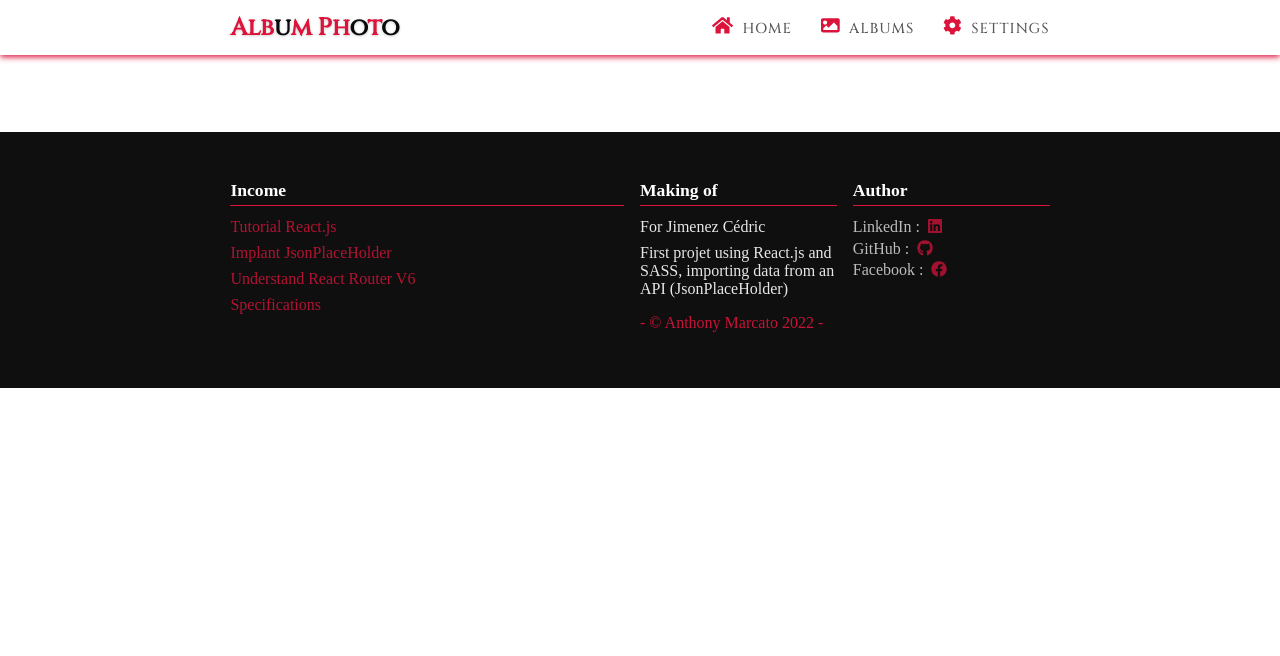
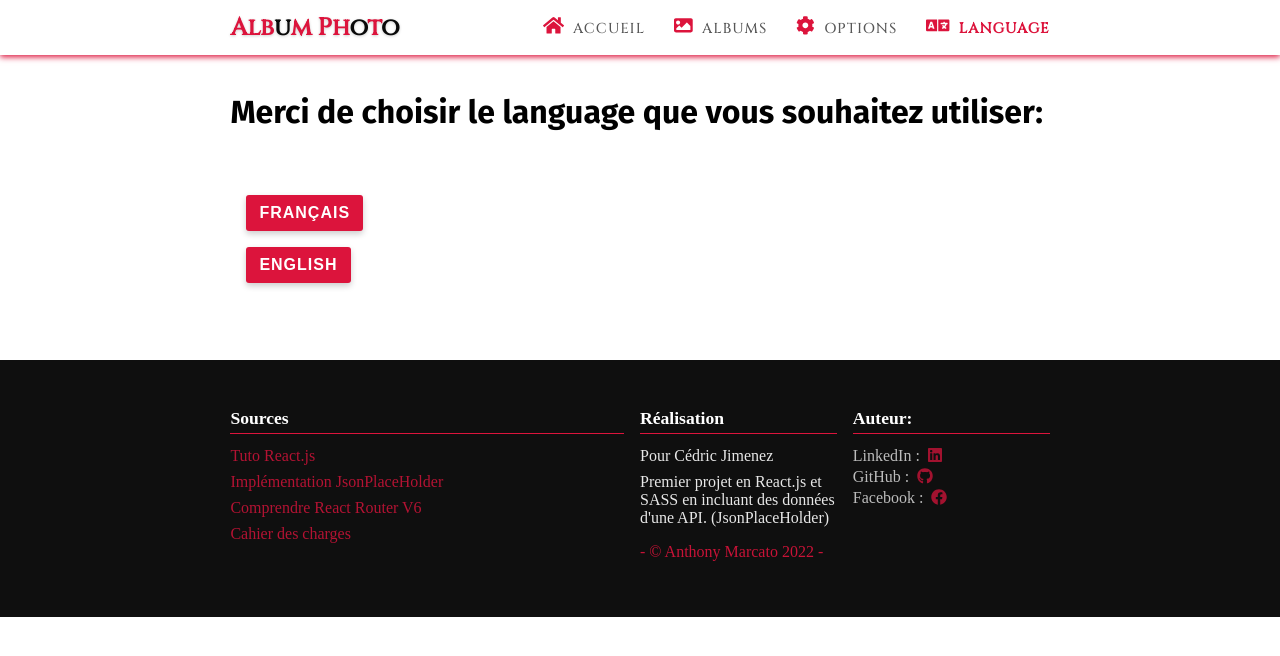
Before and after one commit to Marcat-A/Album-Photo, a React (Create React App) app: page /language in a window 1280 px wide. Shown: the top 656 px of the page. Built offline with nearby package versions, Linux system fonts and the light colour scheme.

Commit message:
Changement de language ajouté
Choix dans l'onglet language entre Anglais et Français

```diff
--- a/src/App.jsx
+++ b/src/App.jsx
@@ -4,23 +4,13 @@ import Home from "./components/pages/Home";
 import Settings from "./components/pages/Settings";
 import Albums from "./components/pages/Albums";
 import Album from "./components/pages/Album";
+import Language from "./components/pages/Language";
 
 import { BrowserRouter as Router, Routes, Route } from "react-router-dom";
-import { IntlProvider } from "react-intl";
-import French from "./lang/fr-CA.json"
-import English from "./lang/en-US.json"
 
-const local = navigator.language;
 
-let lang;
-if (local === "en-US"){
-  lang = English
-} else {
-  lang = French
-}
 function App() {
   return (
-    <IntlProvider locale messages={lang}>
     <Router>
       <Navbar />
       <div className="container main">
@@ -29,11 +19,11 @@ function App() {
           <Route exact path="/albums" element={<Albums />} />
           <Route path="/albums/:id" element={<Album />} />
           <Route exact path="/settings" element={<Settings />} />
+          <Route exact path="/language" element={<Language/>} />
         </Routes>
       </div>
       <Footer />
     </Router>
-    </IntlProvider>
   );
 }
 
--- a/src/components/Navbar.jsx
+++ b/src/components/Navbar.jsx
@@ -4,7 +4,7 @@ import Sidebar from "./Sidebar";
 import { Link, useLocation } from "react-router-dom";
 
 import { FontAwesomeIcon } from "@fortawesome/react-fontawesome";
-import { faHome, faImage, faCog } from "@fortawesome/free-solid-svg-icons";
+import { faHome, faImage, faCog, faLanguage } from "@fortawesome/free-solid-svg-icons";
 import "../styles/index.scss";
 import { FormattedMessage } from "react-intl";
 
@@ -27,6 +27,11 @@ function Navbar() {
       path: "/settings",
       icon: faCog,
     },
+    {
+      name:"Language",
+      path:"/language",
+      icon:faLanguage,
+    }
   ];
   function closeSidebar() {
     setShowSidebar(false);
--- /dev/null
+++ b/src/components/pages/Language.jsx
@@ -0,0 +1,22 @@
+import React, {useContext} from 'react';
+import { FormattedMessage } from 'react-intl';
+import { langContext } from '../../lang/context/langContext';
+
+
+function Language() {
+    const changeLanguages = useContext(langContext)
+    const langues = [
+        {id:1, name:"Français",value:"French" },
+        {id:2, name:"English",value:"English" }
+    ]
+
+
+  return <div className='section language'>
+      <h1 className='lang-title'><FormattedMessage id="language.title" defaultMessage="Merci de choisir le language que vous souhaitez utiliser:" /></h1>
+      {langues.map((langue) => (
+          <button className='btn lang-btn' onClick={() => changeLanguages.changeLanguage(langue.value)} key={langue.id}>{langue.name}</button>
+      ))}
+  </div>;
+}
+
+export default Language;
--- a/src/components/pages/Settings.jsx
+++ b/src/components/pages/Settings.jsx
@@ -159,7 +159,7 @@ function Settings() {
               key={index}
               className="btn"
               onClick={() => changeFontSize(index)}
-            >{size.title}
+            ><FormattedMessage id={"size." + `${size.title}`} defaultMessage={`${size.title}`}/>
                {fontSize === index && (
                 <span>
                   <FontAwesomeIcon icon={faCheck} />
@@ -178,7 +178,7 @@ function Settings() {
               className="btn"
               onClick={() => changeAnimationSpeed(index)}
             >
-              {speed.title}
+              <FormattedMessage id={"speed." + `${speed.title}`} defaultMessage={`${speed.title}`}/>
               {animationSpeed === index && (
                 <span>
                   <FontAwesomeIcon icon={faCheck} />
--- a/src/index.js
+++ b/src/index.js
@@ -1,12 +1,13 @@
 import React from "react";
 import ReactDOM from "react-dom";
 import App from "./App";
+import { LangProvider } from "./lang/context/langContext";
 
 import "./styles/index.scss";
 
 ReactDOM.render(
-  <React.StrictMode>
+  <LangProvider>
     <App />
-  </React.StrictMode>,
+  </LangProvider>,
   document.getElementById("root")
 );
--- /dev/null
+++ b/src/lang/context/langContext.jsx
@@ -0,0 +1,54 @@
+import React, {useState} from 'react';
+import English from"../en-US.json";
+import French from "../fr-CA.json";
+import { IntlProvider } from 'react-intl';
+
+
+const langContext = React.createContext();
+
+const LangProvider = ({children}) => {
+    let localParDefaut;
+    let messagesParDefaut;
+    const lang = localStorage.getItem('lang');
+
+    if(lang){
+        localParDefaut = lang
+
+        if(lang === "en-US"){
+            messagesParDefaut = English;
+        }else if (lang === 'fr-CA'){
+            messagesParDefaut = French
+        }else {
+            localParDefaut = 'en-us'
+            messagesParDefaut = English
+        }
+    }
+    const [messages,changeMessages]= useState(messagesParDefaut);
+    const [local, changeLocal]= useState(localParDefaut);
+    const changeLanguage = (language) => {
+        switch (language){
+            case 'French': changeMessages(French);
+            changeLocal('French');
+            localStorage.setItem('lang','fr-CA')
+            break;
+            case 'English': changeMessages(English);
+            changeLocal('English');
+            localStorage.setItem('lang','en-US')
+            break;
+            default: changeMessages(English);
+            changeLocal('English');
+            localStorage.setItem('lang','en-US')
+        }
+
+    }
+
+    return(
+        <langContext.Provider value={{changeLanguage : changeLanguage}}>
+            <IntlProvider locale={local} messages={messages}>
+            {children}
+            </IntlProvider>
+        </langContext.Provider>
+    )
+}
+
+export  {LangProvider, langContext};
--- a/src/lang/en-US.json
+++ b/src/lang/en-US.json
@@ -23,8 +23,13 @@
     "albums.title":"Our Albums",
     "album.btn":"Show",
     "options.color":"Primary Color",
-    "speed.lent":"Small",
-    "speed.normal":"Medium",
-    "speed.rapide":"Fat"
+    "speed.Lent":"Small",
+    "speed.Normal":"Medium",
+    "speed.Rapide":"Fat",
+    "navbar.Language":"Language",
+    "size.Petit":"Small",
+    "size.Moyen":"Medium",
+    "size.Grand":"Tall",
+    "language.title":"Thanks to choose your language:"
 
 }
--- a/src/lang/fr-CA.json
+++ b/src/lang/fr-CA.json
@@ -23,8 +23,13 @@
     "albums.title":"Nos Albums",
     "album.btn":"Voir",
     "options.color":"Couleur Primaire",
-    "speed.lent":"Lent",
-    "speed.normal":"Normal",
-    "speed.rapide":"Rapide"
+    "speed.Lent":"Lent",
+    "speed.Normal":"Normal",
+    "speed.Rapide":"Rapide",
+    "navbar.Language":"Language",
+    "size.Petit":"Petit",
+    "size.Moyen":"Moyen",
+    "size.Grand":"Grand",
+    "language.title":"Merci de choisir le language que vous souhaitez utiliser:"
 
 }
--- a/src/styles/index.scss
+++ b/src/styles/index.scss
@@ -134,6 +134,7 @@ img {
 @import "partials/albums-tri";
 @import "partials/albums";
 @import "partials/options";
+@import "partials/album-solo";
 
 /* Media Queries */
 
@@ -204,41 +205,22 @@ img {
   }
 }
 
-.album {
-  .solo-album-title {
-    width: 100%;
-    display: relative;
-    text-align: center;
-    color: var(--text-color);
-    border-radius: 5px;
-    overflow: hidden;
-    box-shadow: 0 3px 6px var(--shadow-color);
-    margin-bottom: 1em;
-    font-family: var(--font-family);
-    padding-block: 0.3em;
-    background-color: var(--background-color);
+.section.language{
+  display: block;
+  .lang-title{
+    margin-bottom: 2em;
   }
-  .solo-album-mainimage {
-    display: flex;
-    width: 100%;
-    justify-content: center;
-    align-items: center;
-    img {
-      width: 400px;
-      height: 400px;
-      border-radius: 5px;
-      box-shadow: 0 3px 12px var(--shadow-color);
-      margin-bottom: 1em;
-    }
-  }
-  .solo-album-info {
-    font-size: 1em;
-    text-align: center;
-    box-shadow: 0 3px 6px var(--shadow-color);
-    border-radius: 5px;
-    overflow: hidden;
-    padding: 0.5em;
-    color: var(--text-color);
-    background-color: var(--background-color);
+  .lang-btn{
+    margin: 1em;
+    display: block;
   }
 }
+.solo-album-mainimage{
+  width: 100%;
+  justify-content: center;
+  display: flex;
+  padding: 1em;
+  img{
+    width: 300px;
+  }
+}
--- a/src/styles/partials/_navbar.scss
+++ b/src/styles/partials/_navbar.scss
@@ -122,7 +122,7 @@
     transform: translateX(-100%);
     font-weight: bold;
     animation: getAnimationDuration(0.4s) slideInLeft forwards;
-    @for $i from 1 through 3 {
+    @for $i from 1 through 4 {
       &:nth-child(#{$i}) {
         animation-delay: #{$i * 0.2}s;
       }
```
Also changed, not shown: src/styles/partials/_album-solo.scss (added).
